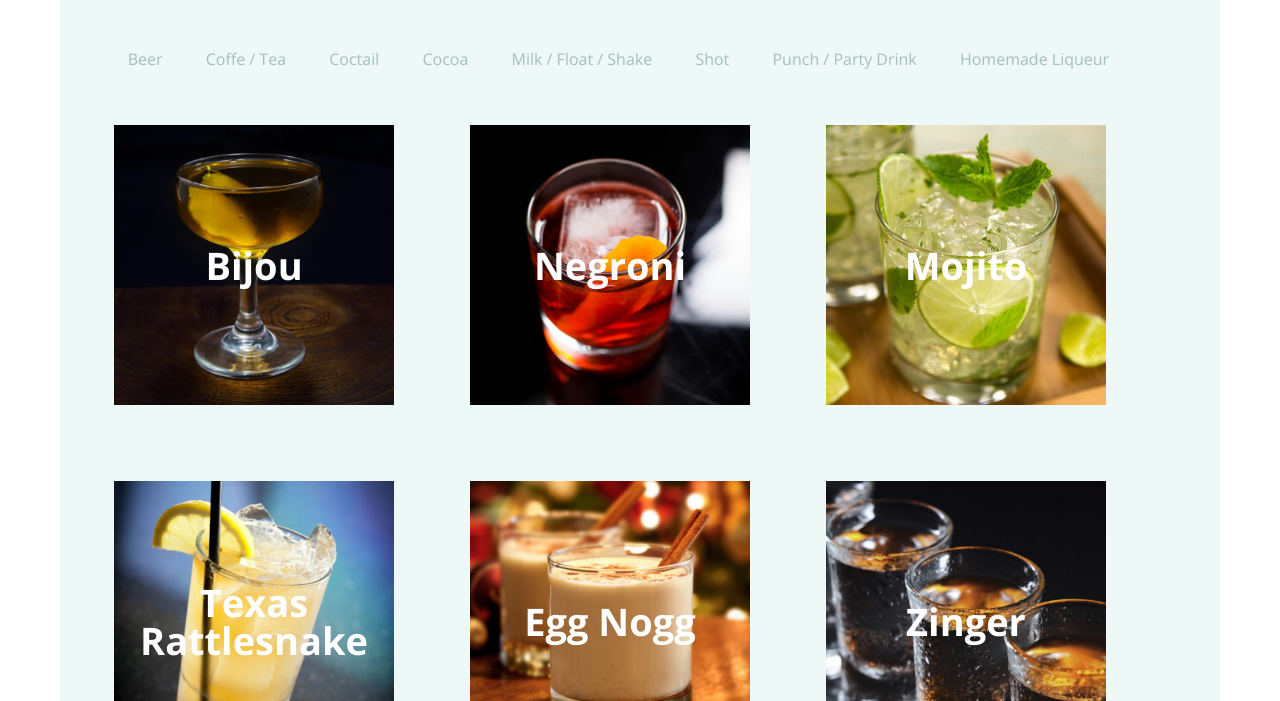
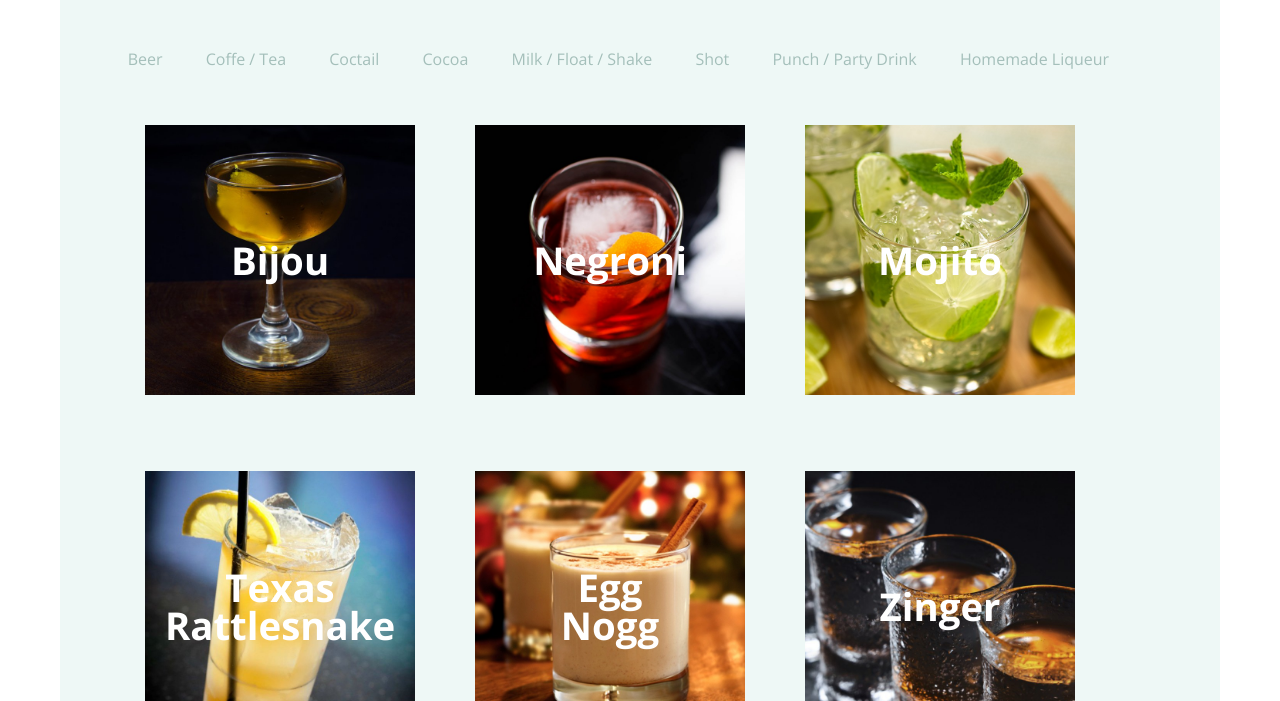
Before and after one commit to agnxr/dinks-layout, a website built with webpack: page src/index.html in a window 1280 px wide. Shown: the part 99-800 px from the top of the page. Built offline with nearby package versions, Linux system fonts and the light colour scheme.

Commit message:
Update _products.scss

```diff
--- a/src/styles/_products.scss
+++ b/src/styles/_products.scss
@@ -7,7 +7,7 @@
     background-color: $primary-color;
     display: flex;
     flex-wrap: wrap;
-    max-height: 95vh;
+    max-height: 80vh;
     overflow-y: scroll;
     justify-content: center;
         &::-webkit-scrollbar {
@@ -25,15 +25,14 @@
             display: flex;
             align-items: center;
             justify-content: center;
+            text-align: center;
+            min-width: 150px;
+            width: 25%;
             padding: 30px;
-            text-align: center;
 
                 .product__img {
-                    width:367px;
-                    height: 367px;
                     border: 8px solid transparent;
-                    width:280px;
-                    max-width:100%;
+                    max-width: 100%;
                     height: auto;
                         &:hover {
                             border: 8px solid #fee1b5;
@@ -44,20 +43,11 @@
                 .product__name {
                     color: #fff;
                     position: absolute;
-                    font-size: 42px;
-                    font-size: 38px;
+                    font-size: 3vw;
                     top: 50%;
                     left: 50%;
                     transform: translate(-50%, -50%);
                     font-weight: bold;
                 }
         }
-
-}
-
-/* resize font on small devices */
-@media screen and (max-width: 767.98px) {
-    .product__name {
-        font-size: 3.5vw;
     }
-}
```
